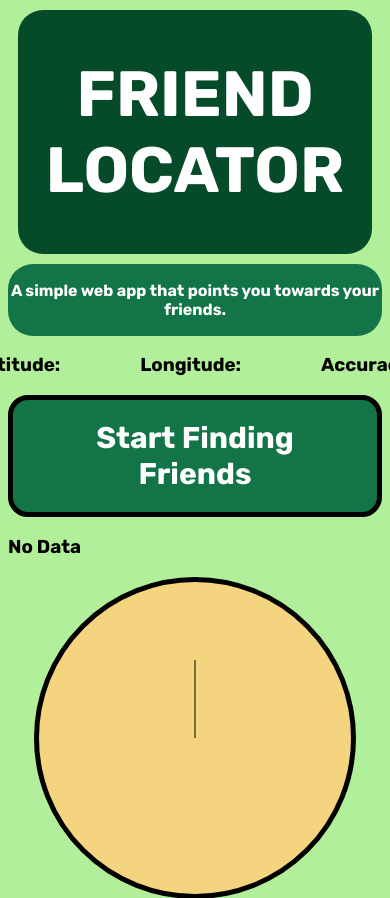
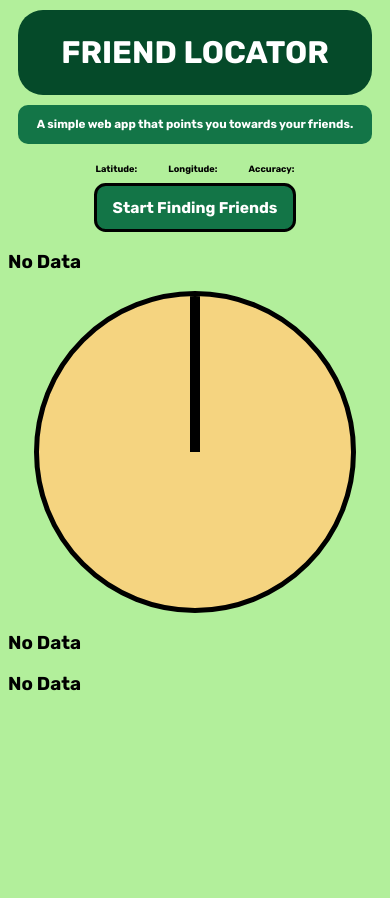
Before and after one commit to cjlangan/friend-locator, a Flask app: page / in a window 390 px wide; the page is wider, and only the part inside the window is pictured. Shown: the top 898 px of that part. After the commit the page ends 691 px from the top of that part, so only its background shows below. Run offline with Flask 3, Linux system fonts and the light colour scheme.

Commit message:
CSS works on mobile, still needs alot of work

```diff
--- a/static/javascript.js
+++ b/static/javascript.js
@@ -26,7 +26,7 @@ let myLongitude;
 
 // Coordinate direction of vector. Range [-1, 1]. e.g: (1, -1) is the bottom right corner.
 let xFactor = 0;
-let yFactor = 0.5;
+let yFactor = 1;
 
 main()
 
@@ -45,6 +45,8 @@ function render()
 
 function drawVector()
 {
+    // Main line
+    ctx.lineWidth = 10;
     ctx.beginPath();
     ctx.moveTo(size / 2, size / 2);
     ctx.lineTo(size / 2 + xFactor * size / 2, size / 2 - yFactor * size / 2);
@@ -152,9 +154,9 @@ function setLocation(position)
     position_array = ["lat", myLatitude, "lon", myLongitude, "acc", coords.accuracy]
     send_post("/API/location", http_encode(position_array));
 
-    lat_html.innerHTML = "Latitude: " + myLatitude;
-    long_html.innerHTML = "Longitude: " + myLongitude;
-    acc_html.innerHTML = "Accuracy: " + coords.accuracy;
+    lat_html.innerHTML = "Latitude: " + myLatitude.toFixed(6);
+    long_html.innerHTML = "Longitude: " + myLongitude.toFixed(6);
+    acc_html.innerHTML = "Accuracy: " + coords.accuracy.toFixed(6);
     console.log("Location set");
 }
 
--- a/static/style.css
+++ b/static/style.css
@@ -23,21 +23,24 @@ body
     color: white;
     padding: 3px;
     margin: 10px;
-    font-size: 2rem;
+    font-size: 4vw;
     border-radius: 25px;
 }
 
 .navbar {
     background-color: var(--mgreen);
     text-align: center;
+    font-size: 3vw;
     color: white;
     padding: 1px;
-    border-radius: 25px;
+    margin: 10px;
+    border-radius: 10px;
 }
 
 .coordinates {
     display: flex;
-    gap: 80px;
+    font-size: 2vw;
+    gap: 8vw;
     justify-content: center;
     align-items: center;
 }
@@ -51,11 +54,11 @@ body
 .permission #button {
     background-color: var(--mgreen);
     color: white;
-    padding: 20px 30px;
-    border-radius: 20px;
-    border: 5px solid black;
+    padding: 3vw 4vw;
+    border-radius: 3vw;
+    border: 1vw solid black;
     cursor: pointer;
-    font-size: 30px;
+    font-size: 4vw;
     font-family: "Rubik", sans-serif;
     font-weight: 700;
     font-style: Bold;
```
